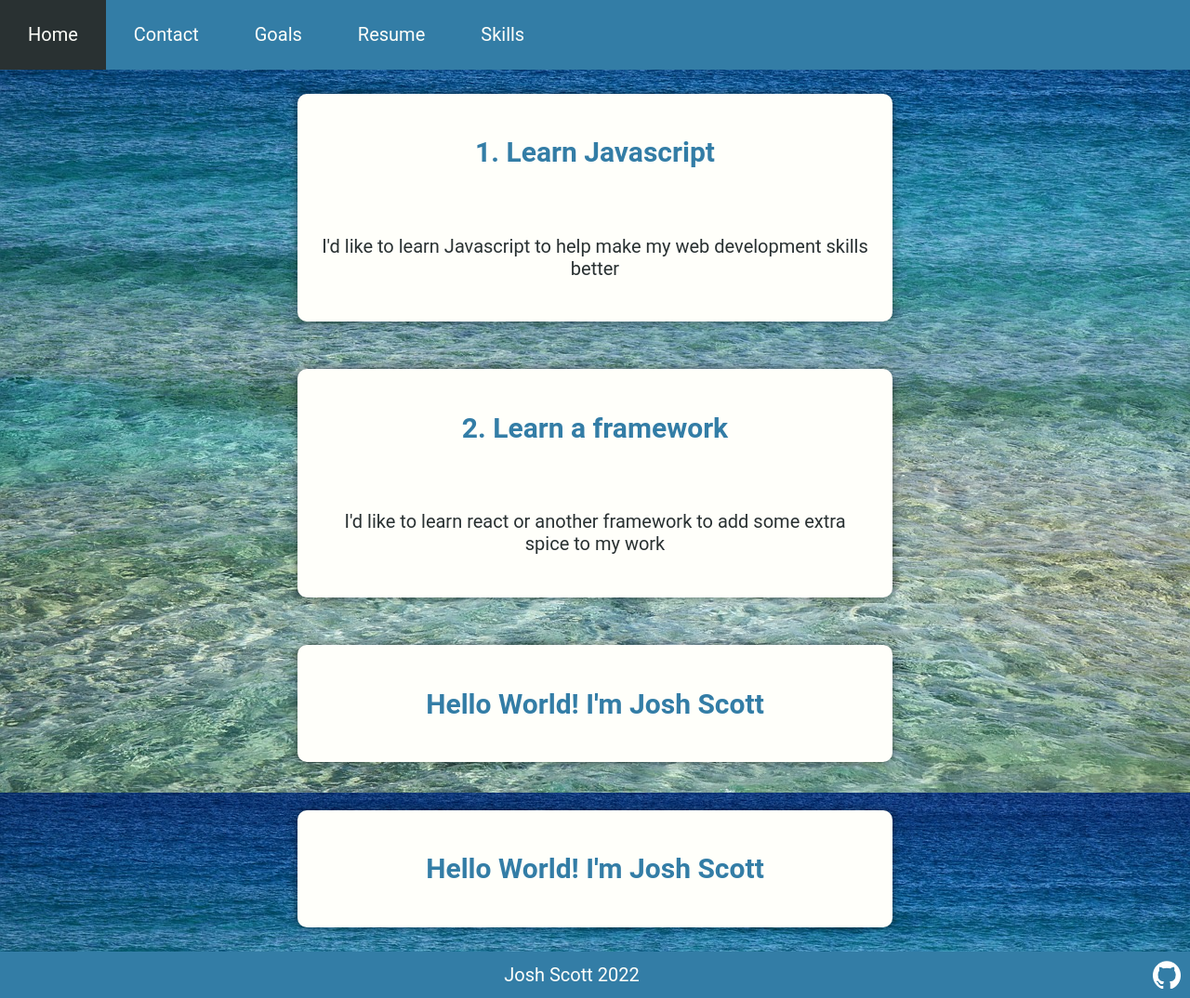
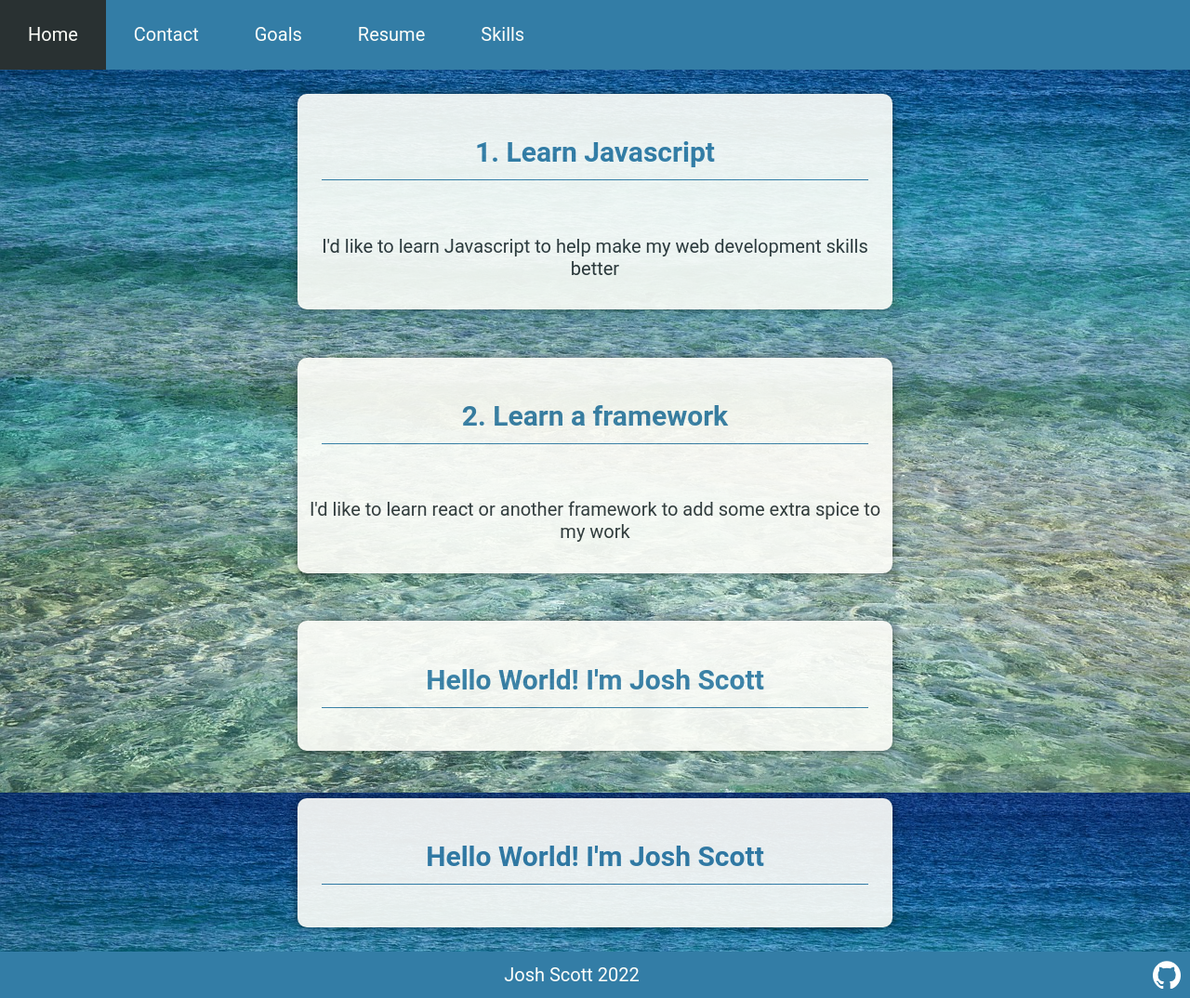
Before and after one commit to BigBandzJosh/BigBandzJosh.github.io, a plain HTML site: page newGoal.html in a window 1280 px wide. Shown: the whole page at 93% size. Drawn offline with Linux system fonts and the light colour scheme.

Commit message:
Made a small change to a line lol

```diff
--- a/mainstyle.css
+++ b/mainstyle.css
@@ -71,6 +71,15 @@ body{
     font-size: 30px;
     padding: 4%;
 }
+.Hometitle::after{
+    content: "";
+    display: block;
+    width: 100%;
+    height: 1px;
+    background-color: #337DA6;
+    margin-top: 2%;
+
+}
 .intro {
     text-align: center;
     color:#293132;
--- a/newGoal.css
+++ b/newGoal.css
@@ -17,19 +17,35 @@ body{
     border-radius: 10px;
     box-shadow: 0 0 10px 0 rgba(0,0,0,0.5);
     margin: 2%;
+    opacity: 0.9;
+
 }
 .inner h1{
     text-align: center;
     color: #337DA6;
     font-size: 30px;
     padding: 4%;
+
+}
+.inner h1::after{
+    content: "";
+    display: block;
+    width: 100%;
+    height: 1px;
+    background-color: #337DA6;
+    margin-top: 2%;
+    opacity: 1;
+
 }
 .inner p{
     text-align: center;
     color:#293132;
     font-size: 20px;
-    padding: 4%;
+    padding: 2%;
+
+
 }
+
 @media screen and (max-width: 600px) {
     .inner{
         width: 100%;
```
